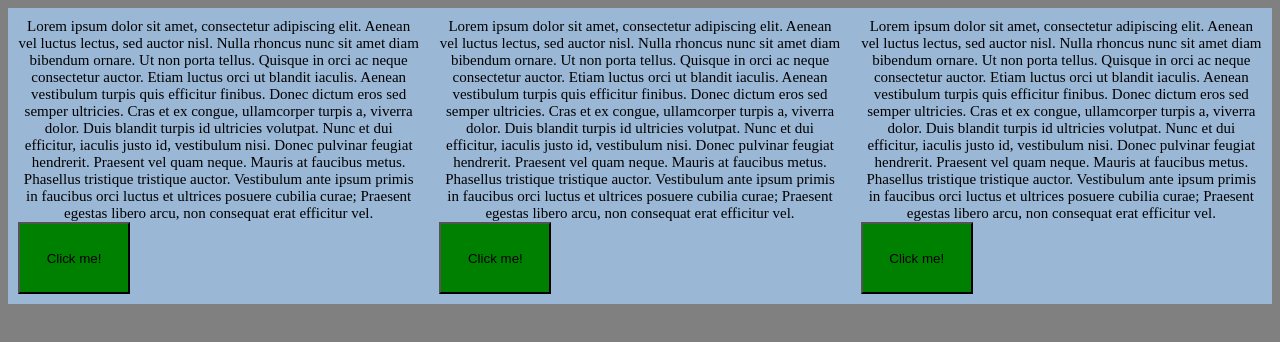
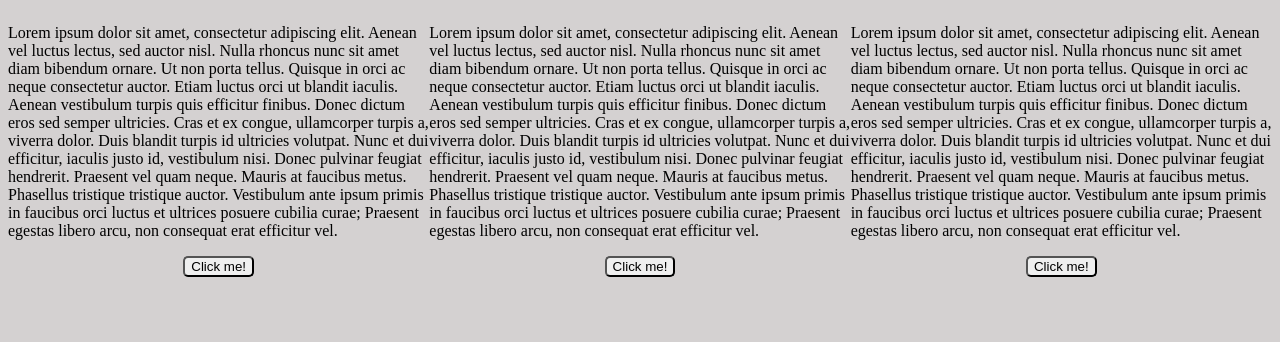
Before and after one commit to GALACT1C/DWEC-ANE4, a plain HTML site: page index.html in a window 1280 px wide. Drawn offline with Linux system fonts and the light colour scheme.

Commit message:
Termino ejercicio ANE4

```diff
--- a/index.html
+++ b/index.html
@@ -4,8 +4,8 @@
         <link rel="stylesheet" type="text/css" href="style.css">
     </head>
         <body>
-        <div class="flex-container">
-            <div>
+            <div class="capaPrincipal" id="primeraCapa">
+                <p>
                     Lorem ipsum dolor sit amet, consectetur adipiscing elit. Aenean vel luctus lectus, sed auctor nisl.
                     Nulla rhoncus nunc sit amet diam bibendum ornare. Ut non porta tellus.
                     Quisque in orci ac neque consectetur auctor. Etiam luctus orci ut blandit iaculis.
@@ -15,9 +15,13 @@
                     Praesent vel quam neque. Mauris at faucibus metus. Phasellus tristique tristique auctor.
                     Vestibulum ante ipsum primis in faucibus orci luctus et ultrices posuere cubilia curae;
                     Praesent egestas libero arcu, non consequat erat efficitur vel.
+                </p>
+                <div class="capaButton">
                     <button>Click me!</button>
                 </div>
-            <div>
+            </div>
+            <div class="capaPrincipal">
+                <p>
                     Lorem ipsum dolor sit amet, consectetur adipiscing elit. Aenean vel luctus lectus, sed auctor nisl.
                     Nulla rhoncus nunc sit amet diam bibendum ornare. Ut non porta tellus.
                     Quisque in orci ac neque consectetur auctor. Etiam luctus orci ut blandit iaculis.
@@ -27,9 +31,13 @@
                     Praesent vel quam neque. Mauris at faucibus metus. Phasellus tristique tristique auctor.
                     Vestibulum ante ipsum primis in faucibus orci luctus et ultrices posuere cubilia curae;
                     Praesent egestas libero arcu, non consequat erat efficitur vel.
+                </p>
+                <div class="capaButton">
                     <button>Click me!</button>
                 </div>
-            <div>
+            </div>
+            <div class="capaPrincipal">
+                <p>
                     Lorem ipsum dolor sit amet, consectetur adipiscing elit. Aenean vel luctus lectus, sed auctor nisl.
                     Nulla rhoncus nunc sit amet diam bibendum ornare. Ut non porta tellus.
                     Quisque in orci ac neque consectetur auctor. Etiam luctus orci ut blandit iaculis.
@@ -39,6 +47,8 @@
                     Praesent vel quam neque. Mauris at faucibus metus. Phasellus tristique tristique auctor.
                     Vestibulum ante ipsum primis in faucibus orci luctus et ultrices posuere cubilia curae;
                     Praesent egestas libero arcu, non consequat erat efficitur vel.
+                </p>
+            <div class="capaButton">
                 <button>Click me!</button>
             </div>
         </div>
--- a/style.css
+++ b/style.css
@@ -1,35 +1,60 @@
-body{
-  background-color: grey;
-  font-size: 20px;
-}
-button{
-  padding: 2em;
-  background-color: green;
+.capaButton{
   display: flex;
+  flex-direction: row;
   justify-content: center;
 }
 
-@media screen and (min-width: 641px){
-  .flex-container {
-    display: flex;
-    justify-content: center;
-    background-color: rgb(154, 184, 214);
+button{
+  border-radius: 5px;
+}
+
+@media only screen and (max-width: 640px) {
+  body {
+      display: flex;
+      font-size: 20px;
+      flex-direction: column;
+      background-color: rgb(122, 122, 122);
   }
-
-  .flex-container > div {
-    width: 500px;
-    margin: 10px;
-    text-align: center;
-    font-size: 15px;
-    text-align: center;
-  }
-  .flex-container > button {
-    border-radius: 5px;
-    display: flex;
-    justify-content: center;
+  button{
+      padding: 2em;
+      background-color: rgb(7, 168, 7);
+      border-radius: 0px;
   }
 }
 
-@media screen and (min-width: 1281px){
+@media only screen and (min-width: 641px) and (max-width:1280px) {
+  body {
+      display: flex;
+      flex-direction: row;
+      background-color: rgb(212, 209, 209);
+  }
+  button{
+      cursor:pointer;
+  }
+}
 
+@media only screen and (min-width:1281px){
+  body {
+      display: flex;
+      flex-direction: column-reverse;
+      color: white;
+      background-color: black;
+  }
+  .capaPrincipal{
+      flex: 25%;
+  }
+  #primeraCapa{
+      flex: 50%;
+  }
 }
+
+@media print{
+  .capaButton{
+      display: none;
+  }
+  body{
+      background-color: none;
+      font-size: 14px;
+      font-family: serif;
+  }
+}
```
Lines whose indentation alone changed are shown as unchanged.
